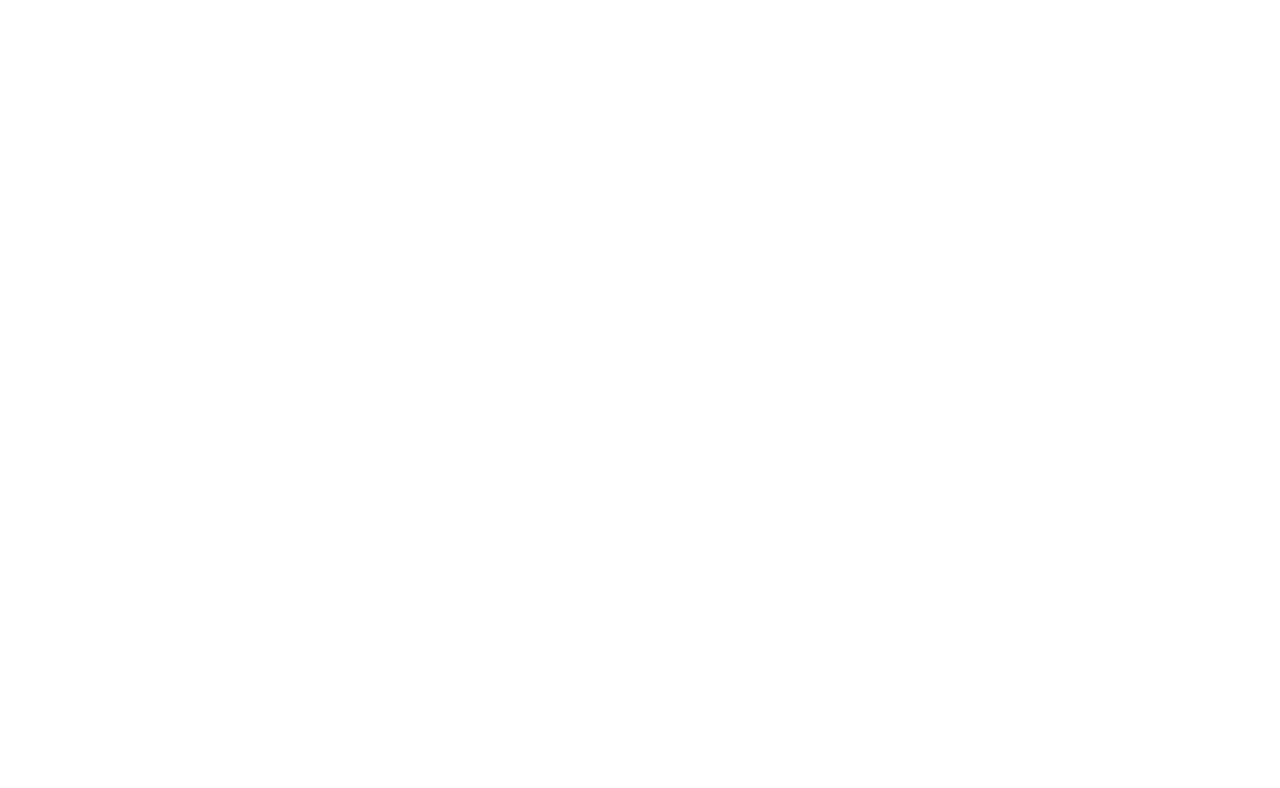
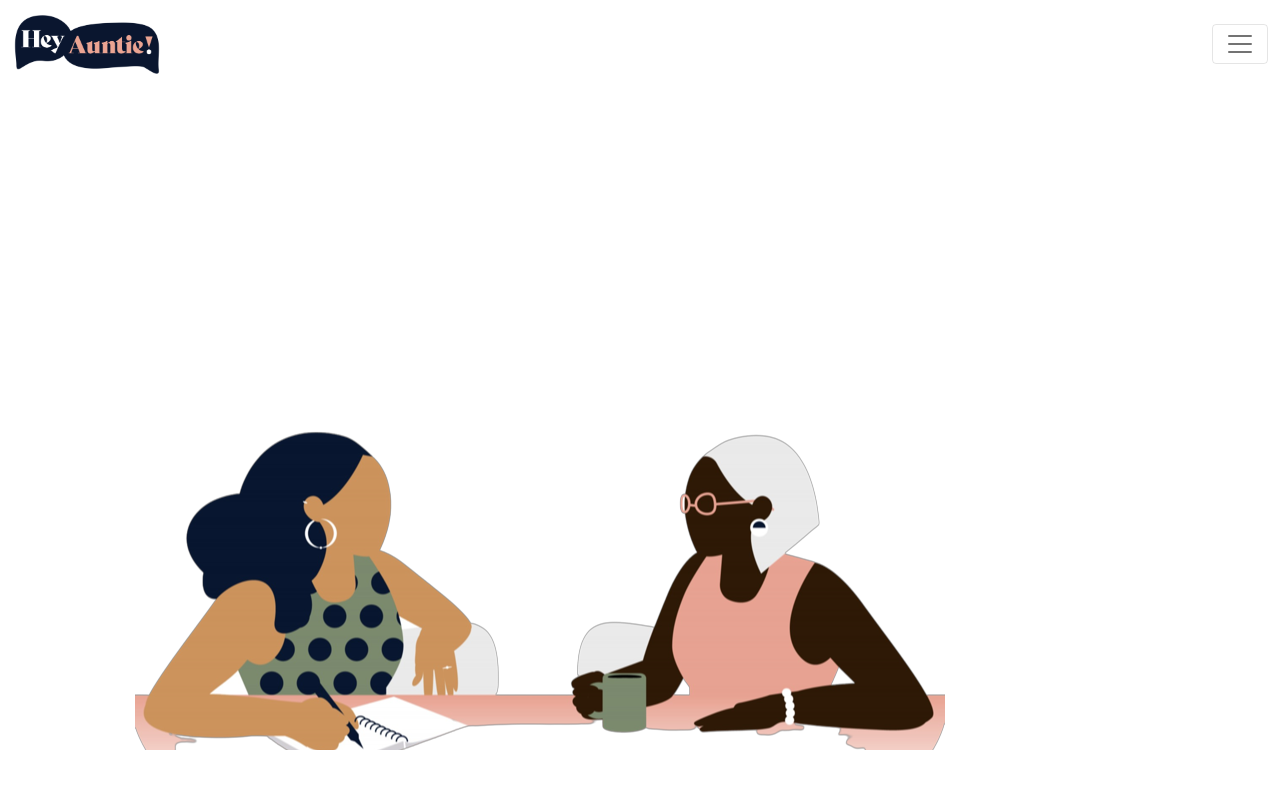
Before and after one commit to ksuares1/aio, a React (Create React App) app in the folder heyauntie/: page /profilemain in a window 1280 px wide. Before the commit this address had no page. Shown: the top 788 px of the page. Built offline with nearby package versions, Linux system fonts and the light colour scheme; grey boxes are pictures that could not be loaded.

Commit message:
added auntie profile page

```diff
--- a/heyauntie/src/App.css
+++ b/heyauntie/src/App.css
@@ -157,6 +157,10 @@
   text-align: center;
 }
 
+.profile-bkg{
+  background-image: url(../src/assets/img/home-bk.png);
+  background-size: cover;
+}
 
 .ladies-working{
   width:50%;
--- a/heyauntie/src/App.js
+++ b/heyauntie/src/App.js
@@ -9,6 +9,7 @@
 import Questionthree from './components/Questionthree';
 import Questionfour from './components/Questionfour'
 import DiscussionBoard from './Pages/Dashboard';
+import MainProfile from './components/Profilemain';
 function App() {
   return (
   <Router>
@@ -21,6 +22,7 @@
       <Route path="/questionfour" element={<Questionfour/>} />
       <Route path="/questionfour" element={<Questionfour/>} />
       <Route path="/dashboard" element={<DiscussionBoard/>} />
+      <Route path="/profilemain" element={<MainProfile/>} />
     </Routes>
   </Router>
 
--- a/heyauntie/src/components/Dashboard.js
+++ b/heyauntie/src/components/Dashboard.js
@@ -11,7 +11,7 @@
           <Navbar.Brand href="/">Home</Navbar.Brand>
           <Nav className="me-auto">
             <Nav.Link href="#home">Auntie House Rules</Nav.Link>
-            <Nav.Link href="#features">Auntie Group</Nav.Link>
+            <Nav.Link href="/profilemain">Auntie Group</Nav.Link>
             <Nav.Link href="#">Community Lounge</Nav.Link>
             <Nav.Link href="/messages">Inbox</Nav.Link>
 
--- a/heyauntie/src/components/Profilemain.js
+++ b/heyauntie/src/components/Profilemain.js
@@ -6,7 +6,12 @@
     return(
         <>
         <Toolbar/>
+        <div class="profile-bkg">
+        </div>
+        <div class="">
+        <img src={require("../assets/img/heyauntie-ladies.png")} alt="heyauntie-ladies"/>
 
+        </div>
         </>
     )
 
```
Also changed, not shown: heyauntie/src/Pages/MainProfile.js (added, +11 -0 lines).
